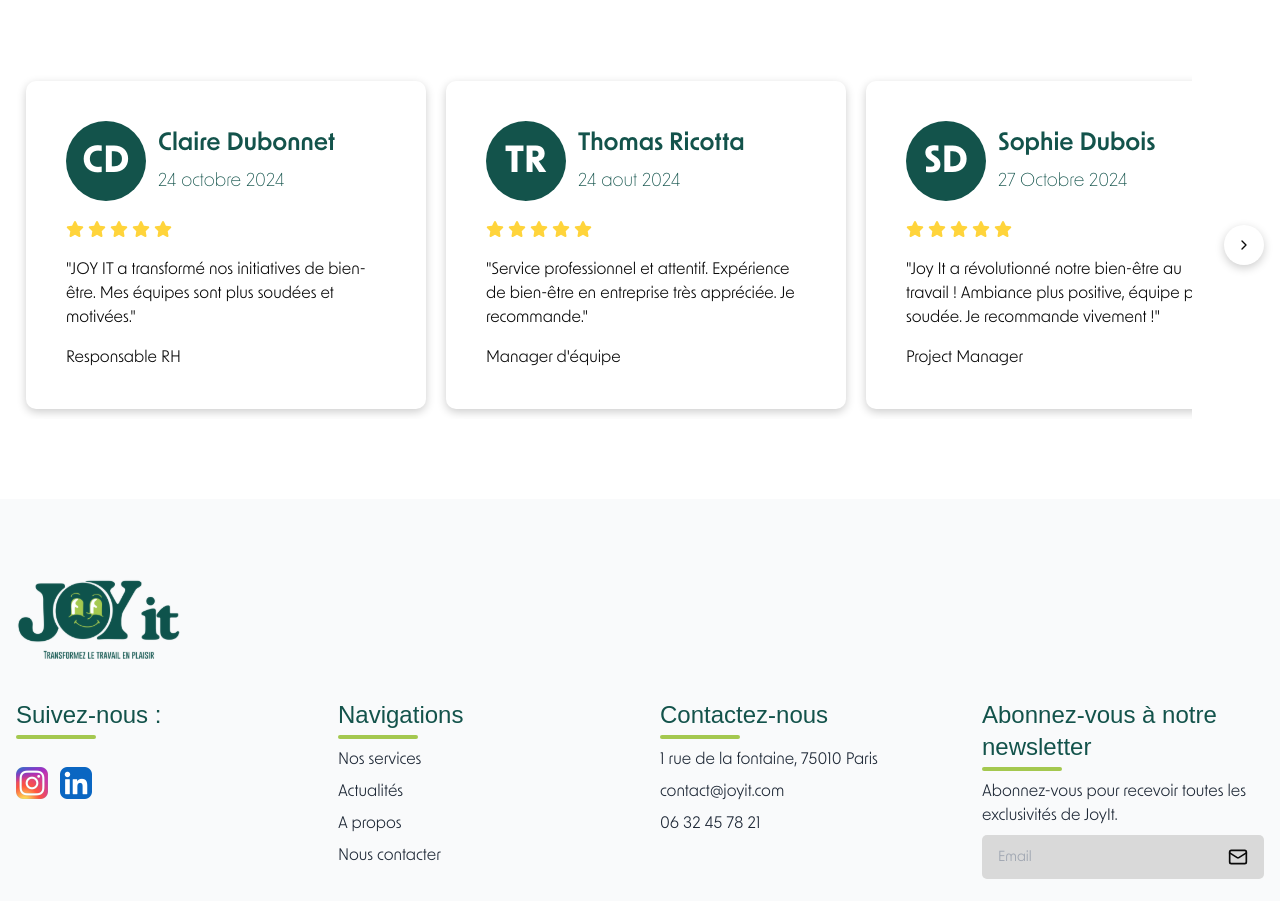
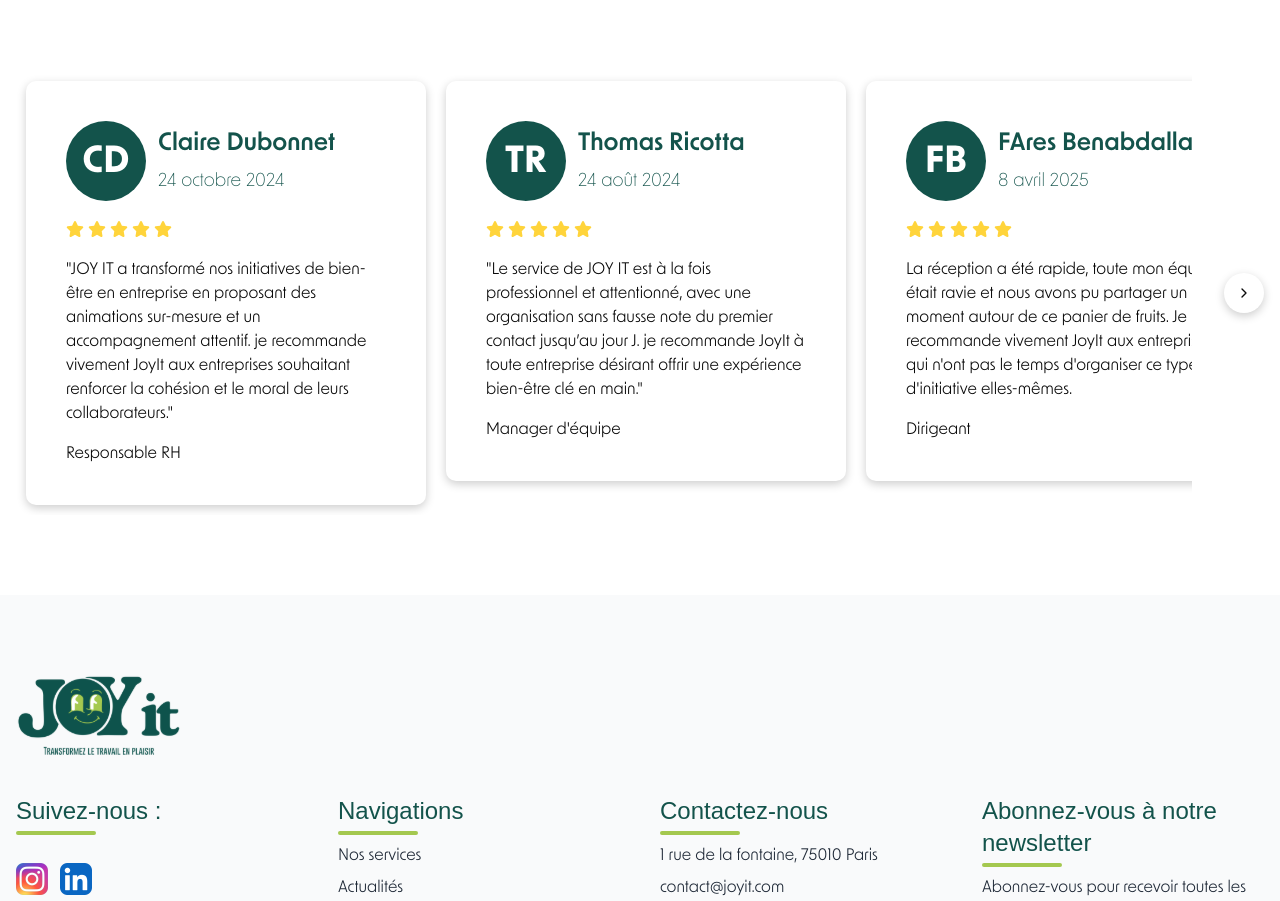
Before and after one commit to souheibriache/joy-it-frontent, a React (Vite) app: page / in a window 1280 px wide. Shown: the part 4000-4901 px from the top of the page. Built offline with nearby package versions, Linux system fonts and the light colour scheme; no server answers; a web font is replaced by a local one.

Commit message:
feat(testimonials): update testimonials

```diff
--- a/src/components/landing-page/Testimonials.tsx
+++ b/src/components/landing-page/Testimonials.tsx
@@ -115,22 +115,22 @@
       initials: "CD",
       name: "Claire Dubonnet",
       date: "24 octobre 2024",
-      text: '"JOY IT a transformé nos initiatives de bien-être. Mes équipes sont plus soudées et motivées."',
+      text: `"JOY IT a transformé nos initiatives de bien-être en entreprise en proposant des animations sur-mesure et un accompagnement attentif.  je recommande vivement JoyIt aux entreprises souhaitant renforcer la cohésion et le moral de leurs collaborateurs."`,
       role: "Responsable RH",
     },
     {
       initials: "TR",
       name: "Thomas Ricotta",
-      date: "24 aout 2024",
-      text: '"Service professionnel et attentif. Expérience de bien-être en entreprise très appréciée. Je recommande."',
+      date: "24 août 2024",
+      text: `"Le service de JOY IT est à la fois professionnel et attentionné, avec une organisation sans fausse note du premier contact jusqu’au jour J. je recommande JoyIt à toute entreprise désirant offrir une expérience bien-être clé en main."`,
       role: "Manager d'équipe",
     },
     {
-      initials: "SD",
-      name: "Sophie Dubois",
-      date: "27 Octobre 2024",
-      text: '"Joy It a révolutionné notre bien-être au travail ! Ambiance plus positive, équipe plus soudée. Je recommande vivement !"',
-      role: "Project Manager",
+      initials: "FB",
+      name: "FAres Benabdallah",
+      date: "8 avril 2025",
+      text: "La réception a été rapide, toute mon équipe était ravie et nous avons pu partager un bon moment autour de ce panier de fruits. Je recommande vivement JoyIt aux entreprises qui n'ont pas le temps d'organiser ce type d'initiative elles-mêmes.",
+      role: "Dirigeant",
     },
   ];
 
```
